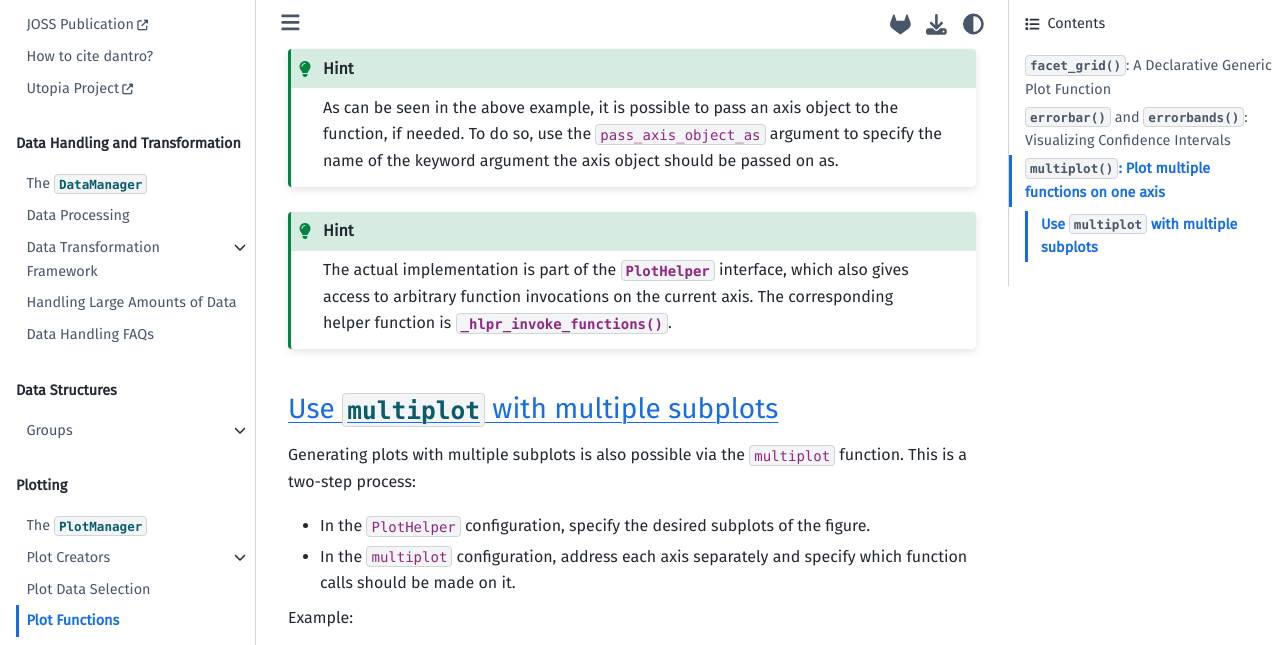
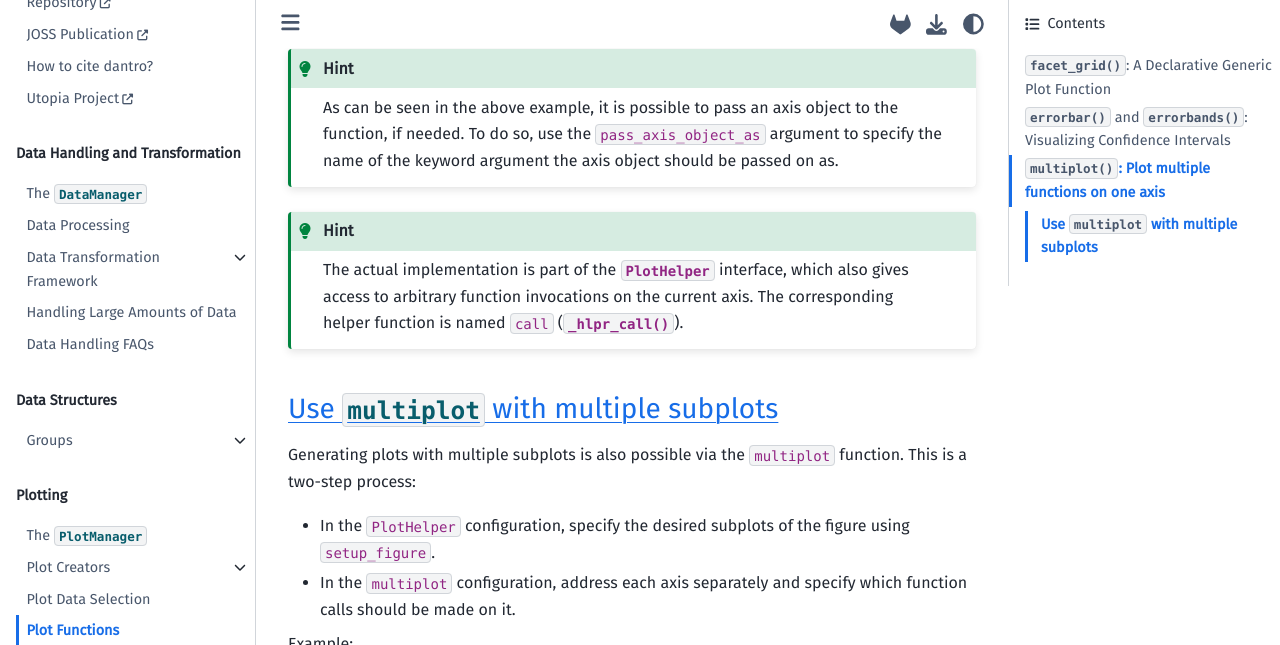
Before and after one commit to utopia-foss/dantro, a Sphinx documentation site: the page built from doc/plotting/plot_functions.rst, in a window 1280 px wide and 900 px high, scrolled down 5352 px, cut to the strip 0-645 px from the top of the window. Built offline with Sphinx 7.4.7 and the Sphinx Book theme 1.1.4, drawn with Linux system fonts in a browser that asks for light colours; pages that are not in the unit, such as notebooks, are missing from menus.

Commit message:
Refine docs

```diff
--- a/doc/plotting/plot_functions.rst
+++ b/doc/plotting/plot_functions.rst
@@ -228,14 +228,15 @@
 .. hint::
 
     The actual implementation is part of the :py:mod:`~dantro.plot_creators._plot_helper.PlotHelper` interface, which also gives access to arbitrary function invocations on the current axis.
-    The corresponding helper function is :py:meth:`~dantro.plot_creators._plot_helper.PlotHelper._hlpr_invoke_functions`.
+    The corresponding helper function is named ``call`` (:py:meth:`~dantro.plot_creators._plot_helper.PlotHelper._hlpr_call`).
+
 
 Use ``multiplot`` with multiple subplots
 ^^^^^^^^^^^^^^^^^^^^^^^^^^^^^^^^^^^^^^^^
 Generating plots with multiple subplots is also possible via the ``multiplot`` function.
 This is a two-step process:
 
-- In the ``PlotHelper`` configuration, specify the desired subplots of the figure.
+- In the ``PlotHelper`` configuration, specify the desired subplots of the figure using ``setup_figure``.
 - In the ``multiplot`` configuration, address each axis separately and specify which function calls should be made on it.
 
 Example:
```
Also changed, not shown: 1 other file.
